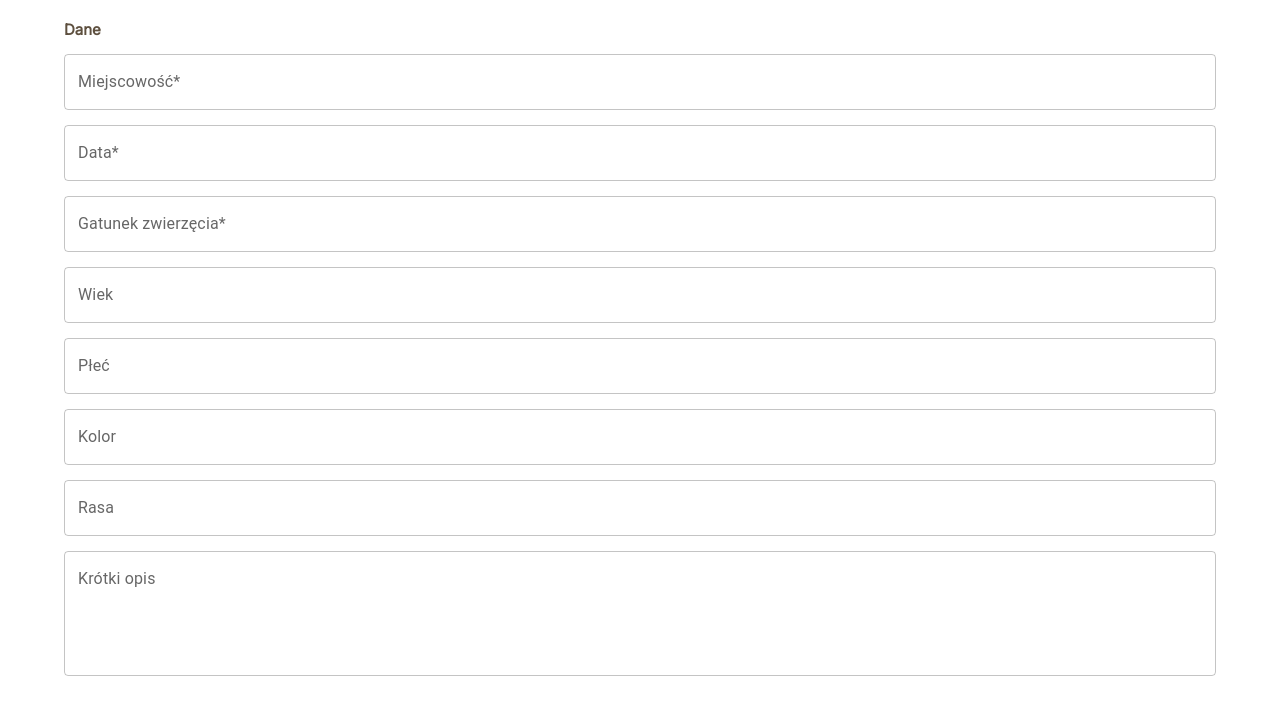
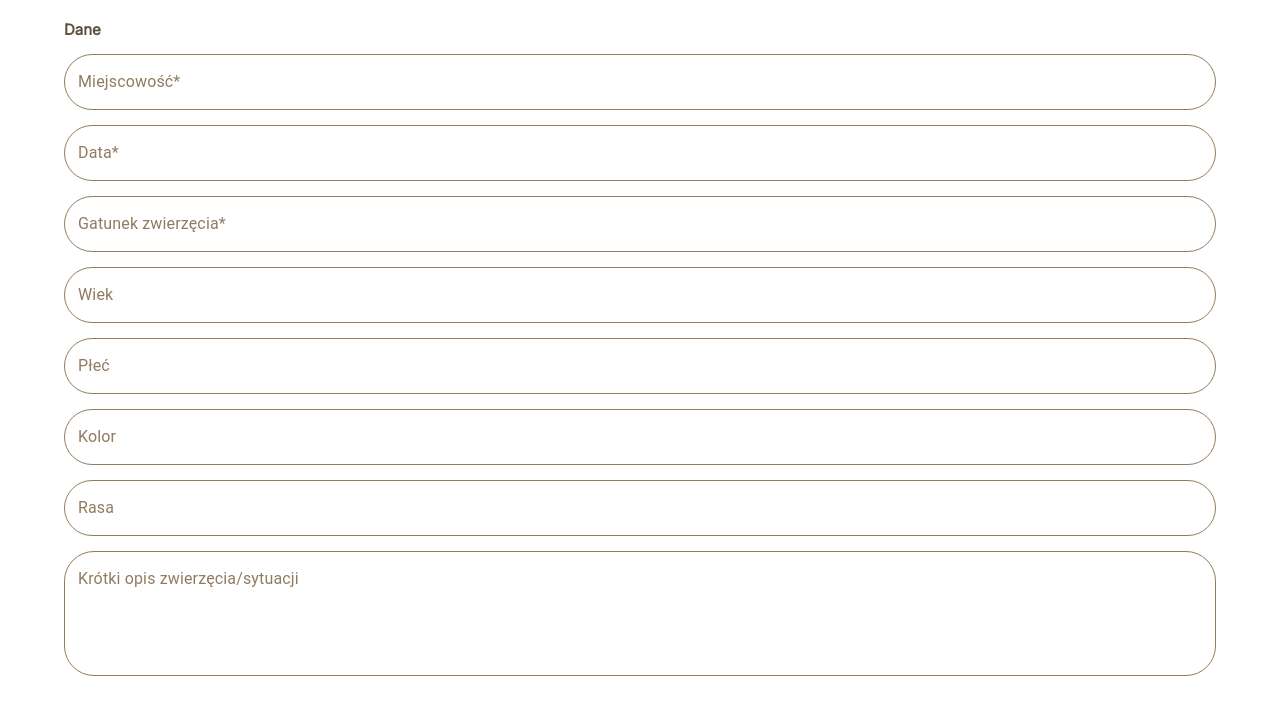
Before and after one commit to asiabielawska/PetsFinder, a React (Vite) app: page /form in a window 1280 px wide. Shown: the top 714 px of the page. Built offline with nearby package versions, Linux system fonts and the light colour scheme.

Commit message:
Add styled to form

```diff
--- a/src/components/Form/Form.tsx
+++ b/src/components/Form/Form.tsx
@@ -1,14 +1,23 @@
-import { TextField } from "@mui/material";
 import { Heading, MainContent } from "../../styled";
+import { FormTextField } from "./styled";
 
 const mockForm = [
   { id: "miejscowosc", label: "Miejscowość*" },
   { id: "data", label: "Data*" },
-  { id: "gatunek-zwierzecia", label: "Gatunek zwierzęcia*" },
+  {
+    id: "gatunek-zwierzecia",
+    label: "Gatunek zwierzęcia*",
+  },
   { id: "wiek", label: "Wiek" },
   { id: "plec", label: "Płeć" },
   { id: "kolor", label: "Kolor" },
   { id: "rasa", label: "Rasa" },
+  {
+    id: "opis",
+    label: "Krótki opis zwierzęcia/sytuacji",
+    multiline: true,
+    rows: 4,
+  },
 ];
 
 export const Form = () => {
@@ -16,23 +25,16 @@ export const Form = () => {
     <>
       <MainContent>
         <Heading>Dane</Heading>
-        {mockForm.map(({ id, label }) => (
-          <TextField
+        {mockForm.map(({ id, label, multiline, rows }) => (
+          <FormTextField
+            key={id}
             id={id}
             label={label}
             variant="outlined"
-            sx={{ color: "#917B60" }}
-            style={{ marginTop: 15, borderRadius: "inherit" }}
+            multiline={multiline}
+            rows={rows}
           />
         ))}
-        <TextField
-          id="Opis"
-          label="Krótki opis"
-          multiline
-          rows={4}
-          variant="outlined"
-          style={{ marginTop: 15 }}
-        />
       </MainContent>
     </>
   );
--- /dev/null
+++ b/src/components/Form/styled.tsx
@@ -0,0 +1,28 @@
+import { TextField, styled } from "@mui/material";
+
+export const FormTextField = styled(TextField)({
+  marginTop: 15,
+  borderRadius: 15,
+  "& label.Mui-focused": {
+    color: "#917B60",
+  },
+
+  "& .MuiOutlinedInput-root": {
+    "& fieldset": {
+      borderColor: "#917B60",
+    },
+
+    "&.Mui-focused fieldset": {
+      borderColor: "#917B60",
+    },
+  },
+  "& .MuiInputBase-input": {
+    color: "#917B60",
+  },
+  "& label.MuiFormLabel-root": {
+    color: "#917B60",
+  },
+  "& div.MuiInputBase-root": {
+    borderRadius: 30,
+  },
+});
```
